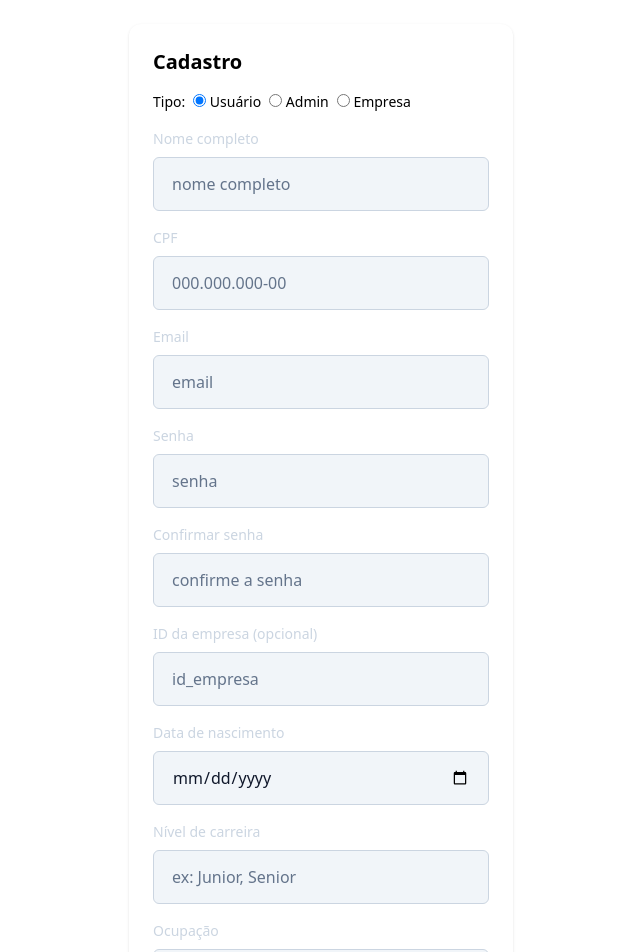
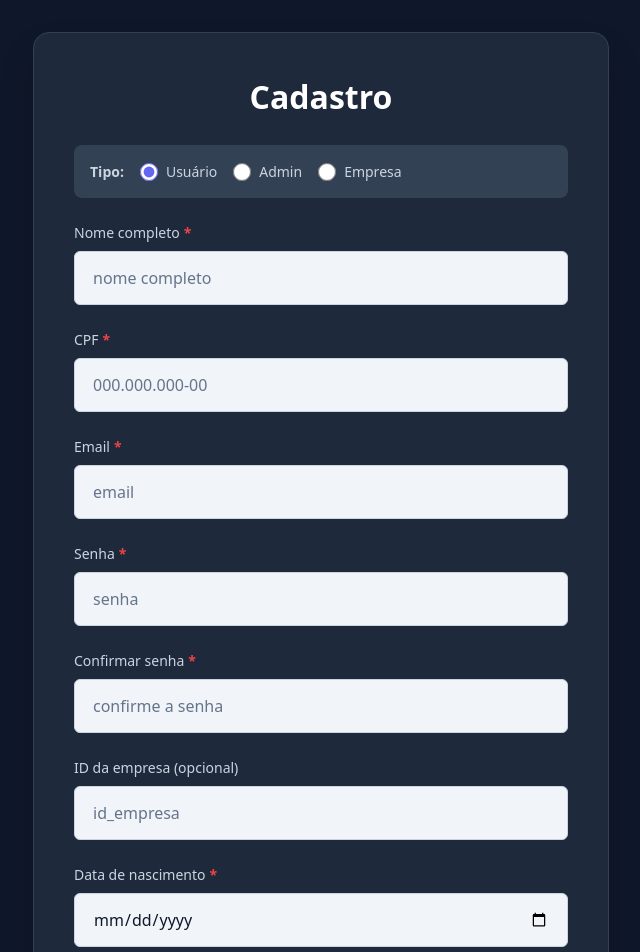
Before and after one commit to GS-UsGuri-DEV/UpPath-Front-end, a React (Vite) app: page /cadastro in a window 1280 px wide. Shown: the top 952 px of the page, without its empty margins (319-959 px from the left). Built offline with nearby package versions, Linux system fonts and the light colour scheme; no server answers.

Commit message:
feat: aprimorar componentes de Cadastro e Login com validação de formulário e estilização melhoradas; adicionar indicadores de campos obrigatórios e tratamento de erros

```diff
--- a/src/components/Form/FormInput.tsx
+++ b/src/components/Form/FormInput.tsx
@@ -6,15 +6,25 @@ type Props = React.InputHTMLAttributes<HTMLInputElement> & {
   error?: string | undefined;
   rightIcon?: React.ReactNode;
   onRightIconClick?: () => void;
+  isValid?: boolean;
 };
 
-export default function FormInput({ label, className, error, rightIcon, onRightIconClick, ...rest }: Props) {
+export default function FormInput({ label, className, error, rightIcon, onRightIconClick, isValid, ...rest }: Props) {
+  const inputClassName = `input-field ${
+    error ? 'input-error' : isValid ? 'input-success' : ''
+  } ${rightIcon ? 'pr-10' : ''}`;
+
   return (
     <div className={"space-y-2 " + (className ?? '')}>
-      {label && <label className="input-label">{label}</label>}
+      {label && (
+        <label className="input-label">
+          {label}
+          {rest.required && <span className="required-indicator">*</span>}
+        </label>
+      )}
       <div className="relative">
         <input
-          className={`input-field ${error ? 'input-error' : ''} ${rightIcon ? 'pr-10' : ''}`}
+          className={inputClassName}
           aria-invalid={error ? 'true' : 'false'}
           {...rest}
         />
--- a/src/index.css
+++ b/src/index.css
@@ -9,6 +9,169 @@
    - lg: 1024px+ (small laptop)
    - xl: 1280px+ (desktop)
    - 2xl: 1536px+ (large desktop)
+   =========================================== */
+
+/* ===========================================
+   BUTTONS - Mobile First
+   =========================================== */
+
+/* Primary Button - Mobile First */
+.btn-primary {
+  width: 100%;
+  display: flex;
+  align-items: center;
+  justify-content: center;
+  gap: 0.5rem;
+  background: linear-gradient(to right, rgb(79 70 229), rgb(139 92 246));
+  color: white;
+  font-weight: 600;
+  border-radius: 0.375rem;
+  padding: 0.75rem 1rem;
+  font-size: 0.9375rem;
+  transition: all 0.2s;
+  box-shadow: 0 4px 12px rgb(67 56 202 / 0.25);
+  border: none;
+  cursor: pointer;
+}
+
+@media (min-width: 640px) {
+  .btn-primary {
+    gap: 0.75rem;
+    padding: 0.875rem 1.25rem;
+    font-size: 1rem;
+    box-shadow: 0 6px 16px rgb(67 56 202 / 0.3);
+  }
+}
+
+@media (min-width: 1024px) {
+  .btn-primary {
+    padding: 1rem 1.5rem;
+    font-size: 1.0625rem;
+  }
+}
+
+.btn-primary:disabled {
+  opacity: 0.5;
+  cursor: not-allowed;
+}
+
+.btn-primary:not(:disabled):hover {
+  background: linear-gradient(to right, rgb(67 56 202), rgb(124 58 237));
+  box-shadow: 0 8px 20px rgb(67 56 202 / 0.4);
+  transform: translateY(-1px);
+}
+
+.btn-primary:not(:disabled):active {
+  transform: translateY(0);
+}
+
+/* ===========================================
+   LABELS & INPUTS - Mobile First
+   =========================================== */
+
+/* Input Label - Mobile First */
+.input-label {
+  display: block;
+  font-size: 0.8125rem;
+  font-weight: 500;
+  color: rgb(203 213 225);
+  margin-bottom: 0.375rem;
+}
+
+@media (min-width: 640px) {
+  .input-label {
+    font-size: 0.875rem;
+    margin-bottom: 0.5rem;
+  }
+}
+
+/* Required Field Indicator */
+.required-indicator {
+  color: rgb(239 68 68);
+  margin-left: 0.25rem;
+  font-weight: 600;
+}
+
+/* Input Field - Mobile First */
+.input-field {
+  width: 100%;
+  border-radius: 0.375rem;
+  padding: 0.625rem 0.75rem;
+  font-size: 0.9375rem;
+  color: rgb(15 23 42);
+  background-color: rgb(241 245 249);
+  border: 1px solid rgb(203 213 225);
+  transition: all 0.2s;
+}
+
+@media (min-width: 640px) {
+  .input-field {
+    padding: 0.75rem 1rem;
+    font-size: 1rem;
+  }
+}
+
+@media (min-width: 1024px) {
+  .input-field {
+    padding: 0.875rem 1.125rem;
+  }
+}
+
+.input-field::placeholder {
+  color: rgb(100 116 139);
+}
+
+.input-field:focus {
+  outline: none;
+  box-shadow: 0 0 0 3px rgb(99 102 241 / 0.3);
+  border-color: rgb(99 102 241);
+}
+
+/* Input Error State */
+.input-error {
+  background-color: rgb(241 245 249);
+  border: 1px solid rgb(239 68 68);
+  box-shadow: 0 0 0 3px rgb(239 68 68 / 0.2);
+}
+
+/* Input Success State */
+.input-success {
+  background-color: rgb(241 245 249);
+  border: 1px solid rgb(34 197 94);
+  box-shadow: 0 0 0 2px rgb(34 197 94 / 0.15);
+}
+
+/* Error Text - Mobile First */
+.error-text {
+  font-size: 0.75rem;
+  color: rgb(248 113 113);
+  margin-top: 0.25rem;
+}
+
+@media (min-width: 640px) {
+  .error-text {
+    font-size: 0.8125rem;
+  }
+}
+
+/* Checkbox - Mobile First */
+.checkbox {
+  width: 1rem;
+  height: 1rem;
+  border-radius: 0.25rem;
+  background-color: rgb(51 65 85);
+  border-color: rgb(71 85 105);
+}
+
+@media (min-width: 640px) {
+  .checkbox {
+    width: 1.125rem;
+    height: 1.125rem;
+  }
+}
+
+/* ===========================================
+   LOGIN PAGE - Mobile First
    =========================================== */
 
 /* Login Background - Mobile First */
@@ -129,161 +292,144 @@
   }
 }
 
-/* Input Label - Mobile First */
-.input-label {
-  display: block;
-  font-size: 0.8125rem;
-  font-weight: 500;
-  color: rgb(203 213 225);
-  margin-bottom: 0.375rem;
+/* ===========================================
+   CADASTRO PAGE - Mobile First
+   =========================================== */
+
+/* Cadastro Background - Mobile First */
+.cadastro-bg {
+  min-height: 100vh;
+  background-color: rgb(15 23 42);
+  display: grid;
+  place-items: center;
+  padding: 1rem;
 }
 
 @media (min-width: 640px) {
-  .input-label {
-    font-size: 0.875rem;
-    margin-bottom: 0.5rem;
-  }
-}
-
-/* Input Field - Mobile First */
-.input-field {
-  width: 100%;
-  border-radius: 0.375rem;
-  padding: 0.625rem 0.75rem;
-  font-size: 0.9375rem;
-  color: rgb(15 23 42);
-  background-color: rgb(241 245 249);
-  border: 1px solid rgb(203 213 225);
-  transition: all 0.2s;
-}
-
-@media (min-width: 640px) {
-  .input-field {
-    padding: 0.75rem 1rem;
-    font-size: 1rem;
+  .cadastro-bg {
+    padding: 1.5rem;
   }
 }
 
 @media (min-width: 1024px) {
-  .input-field {
-    padding: 0.875rem 1.125rem;
+  .cadastro-bg {
+    padding: 2rem;
   }
 }
 
-.input-field::placeholder {
-  color: rgb(100 116 139);
-}
-
-.input-field:focus {
-  outline: none;
-  box-shadow: 0 0 0 3px rgb(99 102 241 / 0.3);
-  border-color: rgb(99 102 241);
-}
-
-/* Input Error State */
-.input-error {
-  background-color: rgb(241 245 249);
-  border: 1px solid rgb(239 68 68 / 0.8);
-  box-shadow: 0 0 0 3px rgb(239 68 68 / 0.2);
-}
-
-/* Error Text - Mobile First */
-.error-text {
-  font-size: 0.75rem;
-  color: rgb(248 113 113);
-  margin-top: 0.25rem;
+/* Cadastro Card - Mobile First */
+.cadastro-card {
+  width: 100%;
+  max-width: 100%;
+  background-color: rgb(30 41 59);
+  border-radius: 0.75rem;
+  box-shadow: 0 10px 25px -5px rgb(0 0 0 / 0.25);
+  padding: 1.5rem;
+  display: flex;
+  flex-direction: column;
+  gap: 1rem;
+  border: 1px solid rgb(51 65 85);
 }
 
 @media (min-width: 640px) {
-  .error-text {
-    font-size: 0.8125rem;
+  .cadastro-card {
+    max-width: 28rem;
+    border-radius: 1rem;
+    padding: 2rem;
+    gap: 1.25rem;
+    box-shadow: 0 20px 40px -10px rgb(0 0 0 / 0.3);
   }
 }
 
-/* Primary Button - Mobile First */
-.btn-primary {
-  width: 100%;
+@media (min-width: 768px) {
+  .cadastro-card {
+    max-width: 32rem;
+  }
+}
+
+@media (min-width: 1024px) {
+  .cadastro-card {
+    max-width: 36rem;
+    padding: 2.5rem;
+    gap: 1.5rem;
+  }
+}
+
+/* Cadastro Title - Mobile First */
+.cadastro-title {
+  font-size: 1.5rem;
+  font-weight: 700;
+  color: white;
+  margin-bottom: 0;
+  text-align: center;
+}
+
+@media (min-width: 640px) {
+  .cadastro-title {
+    font-size: 1.75rem;
+  }
+}
+
+@media (min-width: 768px) {
+  .cadastro-title {
+    font-size: 2rem;
+  }
+}
+
+/* Radio Group - Mobile First */
+.radio-group {
+  display: flex;
+  gap: 0.5rem;
+  flex-wrap: wrap;
+  align-items: center;
+  padding: 0.75rem;
+  background-color: rgb(51 65 85);
+  border-radius: 0.5rem;
+}
+
+@media (min-width: 640px) {
+  .radio-group {
+    gap: 1rem;
+    padding: 1rem;
+  }
+}
+
+/* Radio Label - Mobile First */
+.radio-label {
+  font-size: 0.8125rem;
+  color: rgb(203 213 225);
+  font-weight: 500;
   display: flex;
   align-items: center;
-  justify-content: center;
-  gap: 0.5rem;
-  background: linear-gradient(to right, rgb(79 70 229), rgb(139 92 246));
-  color: white;
-  font-weight: 600;
-  border-radius: 0.375rem;
-  padding: 0.75rem 1rem;
-  font-size: 0.9375rem;
-  transition: all 0.2s;
-  box-shadow: 0 4px 12px rgb(67 56 202 / 0.25);
-  border: none;
+  gap: 0.375rem;
   cursor: pointer;
 }
 
 @media (min-width: 640px) {
-  .btn-primary {
-    gap: 0.75rem;
-    padding: 0.875rem 1.25rem;
-    font-size: 1rem;
-    box-shadow: 0 6px 16px rgb(67 56 202 / 0.3);
+  .radio-label {
+    font-size: 0.875rem;
+    gap: 0.5rem;
   }
 }
 
-@media (min-width: 1024px) {
-  .btn-primary {
-    padding: 1rem 1.5rem;
-    font-size: 1.0625rem;
-  }
-}
-
-.btn-primary:disabled {
-  opacity: 0.5;
-  cursor: not-allowed;
-}
-
-.btn-primary:not(:disabled):hover {
-  background: linear-gradient(to right, rgb(67 56 202), rgb(124 58 237));
-  box-shadow: 0 8px 20px rgb(67 56 202 / 0.4);
-  transform: translateY(-1px);
-}
-
-.btn-primary:not(:disabled):active {
-  transform: translateY(0);
-}
-
-/* Link Muted - Mobile First */
-.link-muted {
-  display: block;
-  text-align: center;
-  font-size: 0.8125rem;
-  color: rgb(148 163 184);
-  transition: color 0.2s;
+/* Radio Input - Mobile First */
+.radio-input {
+  width: 1rem;
+  height: 1rem;
+  cursor: pointer;
+  accent-color: rgb(99 102 241);
 }
 
 @media (min-width: 640px) {
-  .link-muted {
-    font-size: 0.875rem;
-  }
-}
-
-.link-muted:hover {
-  color: white;
-}
-
-/* Checkbox - Mobile First */
-.checkbox {
-  width: 1rem;
-  height: 1rem;
-  border-radius: 0.25rem;
-  background-color: rgb(51 65 85);
-  border-color: rgb(71 85 105);
-}
-
-@media (min-width: 640px) {
-  .checkbox {
+  .radio-input {
     width: 1.125rem;
     height: 1.125rem;
   }
 }
+
+/* ===========================================
+   MESSAGE BOX - Mobile First
+   =========================================== */
 
 /* Message Box - Mobile First */
 .msg-box {
@@ -311,3 +457,26 @@
     font-size: 0.875rem;
   }
 }
+
+/* ===========================================
+   LINKS - Mobile First
+   =========================================== */
+
+/* Link Muted - Mobile First */
+.link-muted {
+  display: block;
+  text-align: center;
+  font-size: 0.8125rem;
+  color: rgb(148 163 184);
+  transition: color 0.2s;
+}
+
+@media (min-width: 640px) {
+  .link-muted {
+    font-size: 0.875rem;
+  }
+}
+
+.link-muted:hover {
+  color: white;
+}
--- a/src/routes/Cadastro/index.tsx
+++ b/src/routes/Cadastro/index.tsx
@@ -130,21 +130,39 @@ export default function Cadastro() {
   }
 
   return (
-    <div className="min-h-screen grid place-items-center p-6">
-      <form onSubmit={handleSubmit(onSubmit)} className="w-full max-w-sm bg-white rounded-xl shadow p-6 space-y-4">
-        <h1 className="text-xl font-semibold">Cadastro</h1>
-        {msg && <p className="text-sm text-red-600">{msg}</p>}
+    <div className="cadastro-bg">
+      <form onSubmit={handleSubmit(onSubmit)} className="cadastro-card">
+        <h1 className="cadastro-title">Cadastro</h1>
+        {msg && (
+          <div className="msg-box">
+            <p className="msg-text">{msg}</p>
+          </div>
+        )}
 
-        <div className="flex gap-2 items-center">
-          <label className="text-sm">Tipo:</label>
-          <label className="text-sm"><input type="radio" value="usuario" {...register('type')} defaultChecked /> Usuário</label>
-          <label className="text-sm"><input type="radio" value="admin" {...register('type')} /> Admin</label>
-          <label className="text-sm"><input type="radio" value="empresa" {...register('type')} /> Empresa</label>
+        <div className="radio-group">
+          <label className="radio-label" style={{ fontWeight: '600' }}>Tipo:</label>
+          <label className="radio-label">
+            <input type="radio" value="usuario" className="radio-input" {...register('type')} defaultChecked />
+            Usuário
+          </label>
+          <label className="radio-label">
+            <input type="radio" value="admin" className="radio-input" {...register('type')} />
+            Admin
+          </label>
+          <label className="radio-label">
+            <input type="radio" value="empresa" className="radio-input" {...register('type')} />
+            Empresa
+          </label>
         </div>
 
         {type === 'empresa' ? (
           <>
-            <FormInput label="Nome da empresa" placeholder="nome da empresa" {...register('nome_empresa', { required: 'Nome da empresa é obrigatório' })} />
+            <FormInput
+              label="Nome da empresa"
+              placeholder="nome da empresa"
+              {...register('nome_empresa', { required: 'Nome da empresa é obrigatório' })}
+              required
+            />
             <FormInput
               label="CNPJ"
               placeholder="00.000.000/0000-00"
@@ -153,29 +171,84 @@ export default function Cadastro() {
                 onChange: (e: ChangeEvent<HTMLInputElement>) => setValue('cnpj', formatCNPJ(e.target.value)),
                 validate: v => (v ? v.replace(/\D/g,'').length === 14 : false) || 'CNPJ inválido',
               })}
+              required
             />
-            <FormInput label="Email de contato" placeholder="email de contato" {...register('email_contato', { required: 'Email é obrigatório', pattern: { value: /^[^\s@]+@[^\s@]+\.[^\s@]+$/, message: 'Email inválido' } })} />
-            <FormInput label="Senha" placeholder="senha" type="password" {...register('senha', { required: 'Senha é obrigatória', minLength: { value: 8, message: 'Senha mínima 8 caracteres' }, pattern: { value: /(?=.*[0-9])(?=.*[a-z])(?=.*[A-Z])/, message: 'Senha deve conter letras maiúsculas, minúsculas e números' } })} />
-            <FormInput label="Confirmar senha" placeholder="confirme a senha" type="password" {...register('confirmPassword', { validate: v => v === watch('senha') || 'As senhas não coincidem' })} />
+            <FormInput
+              label="Email de contato"
+              placeholder="email de contato"
+              {...register('email_contato', { required: 'Email é obrigatório', pattern: { value: /^[^\s@]+@[^\s@]+\.[^\s@]+$/, message: 'Email inválido' } })}
+              required
+            />
+            <FormInput
+              label="Senha"
+              placeholder="senha"
+              type="password"
+              {...register('senha', { required: 'Senha é obrigatória', minLength: { value: 8, message: 'Senha mínima 8 caracteres' }, pattern: { value: /(?=.*[0-9])(?=.*[a-z])(?=.*[A-Z])/, message: 'Senha deve conter letras maiúsculas, minúsculas e números' } })}
+              required
+            />
+            <FormInput
+              label="Confirmar senha"
+              placeholder="confirme a senha"
+              type="password"
+              {...register('confirmPassword', { validate: v => v === watch('senha') || 'As senhas não coincidem' })}
+              required
+            />
           </>
         ) : (
           <>
-            <FormInput label="Nome completo" placeholder="nome completo" {...register('nome_completo', { required: 'Nome é obrigatório' })} />
-            <FormInput label="CPF" placeholder="000.000.000-00" {...register('cpf', { onChange: (e: ChangeEvent<HTMLInputElement>) => setValue('cpf', formatCPF(e.target.value)), validate: v => (v ? v.replace(/\D/g,'').length === 11 : true) || 'CPF inválido' })} />
-            <FormInput label="Email" placeholder="email" {...register('email', { required: 'Email é obrigatório', pattern: { value: /^[^\s@]+@[^\s@]+\.[^\s@]+$/, message: 'Email inválido' } })} />
-            <FormInput label="Senha" placeholder="senha" type="password" {...register('senha', { required: 'Senha é obrigatória', minLength: { value: 8, message: 'Senha mínima 8 caracteres' }, pattern: { value: /(?=.*[0-9])(?=.*[a-z])(?=.*[A-Z])/, message: 'Senha deve conter letras maiúsculas, minúsculas e números' } })} />
-            <FormInput label="Confirmar senha" placeholder="confirme a senha" type="password" {...register('confirmPassword', { validate: v => v === watch('senha') || 'As senhas não coincidem' })} />
+            <FormInput
+              label="Nome completo"
+              placeholder="nome completo"
+              {...register('nome_completo', { required: 'Nome é obrigatório' })}
+              required
+            />
+            <FormInput
+              label="CPF"
+              placeholder="000.000.000-00"
+              {...register('cpf', { required: 'CPF é obrigatório', onChange: (e: ChangeEvent<HTMLInputElement>) => setValue('cpf', formatCPF(e.target.value)), validate: v => (v ? v.replace(/\D/g,'').length === 11 : false) || 'CPF inválido' })}
+              required
+            />
+            <FormInput
+              label="Email"
+              placeholder="email"
+              {...register('email', { required: 'Email é obrigatório', pattern: { value: /^[^\s@]+@[^\s@]+\.[^\s@]+$/, message: 'Email inválido' } })}
+              required
+            />
+            <FormInput
+              label="Senha"
+              placeholder="senha"
+              type="password"
+              {...register('senha', { required: 'Senha é obrigatória', minLength: { value: 8, message: 'Senha mínima 8 caracteres' }, pattern: { value: /(?=.*[0-9])(?=.*[a-z])(?=.*[A-Z])/, message: 'Senha deve conter letras maiúsculas, minúsculas e números' } })}
+              required
+            />
+            <FormInput
+              label="Confirmar senha"
+              placeholder="confirme a senha"
+              type="password"
+              {...register('confirmPassword', { validate: v => v === watch('senha') || 'As senhas não coincidem' })}
+              required
+            />
             <FormInput label="ID da empresa (opcional)" placeholder="id_empresa" {...register('id_empresa')} />
-            <FormInput label="Data de nascimento" placeholder="YYYY-MM-DD" type="date" {...register('data_nascimento')} />
+            <FormInput
+              label="Data de nascimento"
+              placeholder="YYYY-MM-DD"
+              type="date"
+              {...register('data_nascimento', { required: 'Data de nascimento é obrigatória' })}
+              required
+            />
             <FormInput label="Nível de carreira" placeholder="ex: Junior, Senior" {...register('nivel_carreira')} />
             <FormInput label="Ocupação" placeholder="ocupação" {...register('ocupacao')} />
             <FormInput label="Gênero" placeholder="gênero" {...register('genero')} />
           </>
         )}
 
-        <div className="space-y-2">
-          <FormButton type="submit" disabled={formState.isSubmitting}>Criar conta</FormButton>
-          <Link to="/" className="block text-center text-sm text-blue-600">Já tem cadastro? Faça login</Link>
+        <div className="space-y-3">
+          <FormButton type="submit" disabled={formState.isSubmitting}>
+            {formState.isSubmitting ? 'Criando conta...' : 'Criar conta'}
+          </FormButton>
+          <p className="link-muted">
+            <span className="text-slate-400">Já tem cadastro?</span> <Link to="/" className="text-blue-400 font-semibold hover:text-blue-300 transition-colors">Faça login</Link>
+          </p>
         </div>
       </form>
     </div>
--- a/src/routes/Login/Login.tsx
+++ b/src/routes/Login/Login.tsx
@@ -12,12 +12,15 @@ export default function Login() {
   const nav = useNavigate();
   const { login } = useAuth();
 
-  const { register, handleSubmit, formState, setValue } = useForm<LoginFormData>({
+  const { register, handleSubmit, formState, setValue, watch } = useForm<LoginFormData>({
     defaultValues: { email: '', password: '' },
   });
   const { errors } = formState;
   const [showPassword, setShowPassword] = useState(false);
   const [remember, setRemember] = useState(false);
+
+  const emailValue = watch('email');
+  const passwordValue = watch('password');
 
   // Carregar credenciais salvas ao montar o componente
   useEffect(() => {
@@ -65,7 +68,14 @@ export default function Login() {
               </div>
             )}
 
-            <FormInput label="CPF ou E-mail" placeholder="CPF ou e-mail" {...register('email', { required: 'CPF ou email é obrigatório' })} error={errors.email?.message as string | undefined} />
+            <FormInput
+              label="CPF ou E-mail"
+              placeholder="CPF ou e-mail"
+              {...register('email', { required: 'CPF ou email é obrigatório' })}
+              error={errors.email?.message as string | undefined}
+              isValid={!errors.email && !!emailValue && emailValue.length > 0}
+              required
+            />
 
             <div className="space-y-2">
               <FormInput
@@ -74,8 +84,10 @@ export default function Login() {
                 type={showPassword ? 'text' : 'password'}
                 {...register('password', { required: 'Senha é obrigatória' })}
                 error={errors.password?.message as string | undefined}
+                isValid={!errors.password && !!passwordValue && passwordValue.length >= 8}
                 rightIcon={showPassword ? <FaEyeSlash size={18} /> : <FaEye size={18} />}
                 onRightIconClick={() => setShowPassword(s => !s)}
+                required
               />
 
               <div className="flex items-center justify-between text-sm text-slate-400">
@@ -98,9 +110,9 @@ export default function Login() {
               </FormButton>
               <Link
                 to="/cadastro"
-                className="block text-center text-sm text-slate-400"
+                className="block text-center text-sm"
               >
-                Não tem conta? <span className="text-blue-400 font-semibold hover:text-blue-300 transition-colors">Criar conta</span>
+                <span className="text-slate-400">Não tem conta?</span> <span className="text-blue-400 font-semibold hover:text-blue-300 transition-colors">Criar conta</span>
               </Link>
             </div>
         </form>
```
